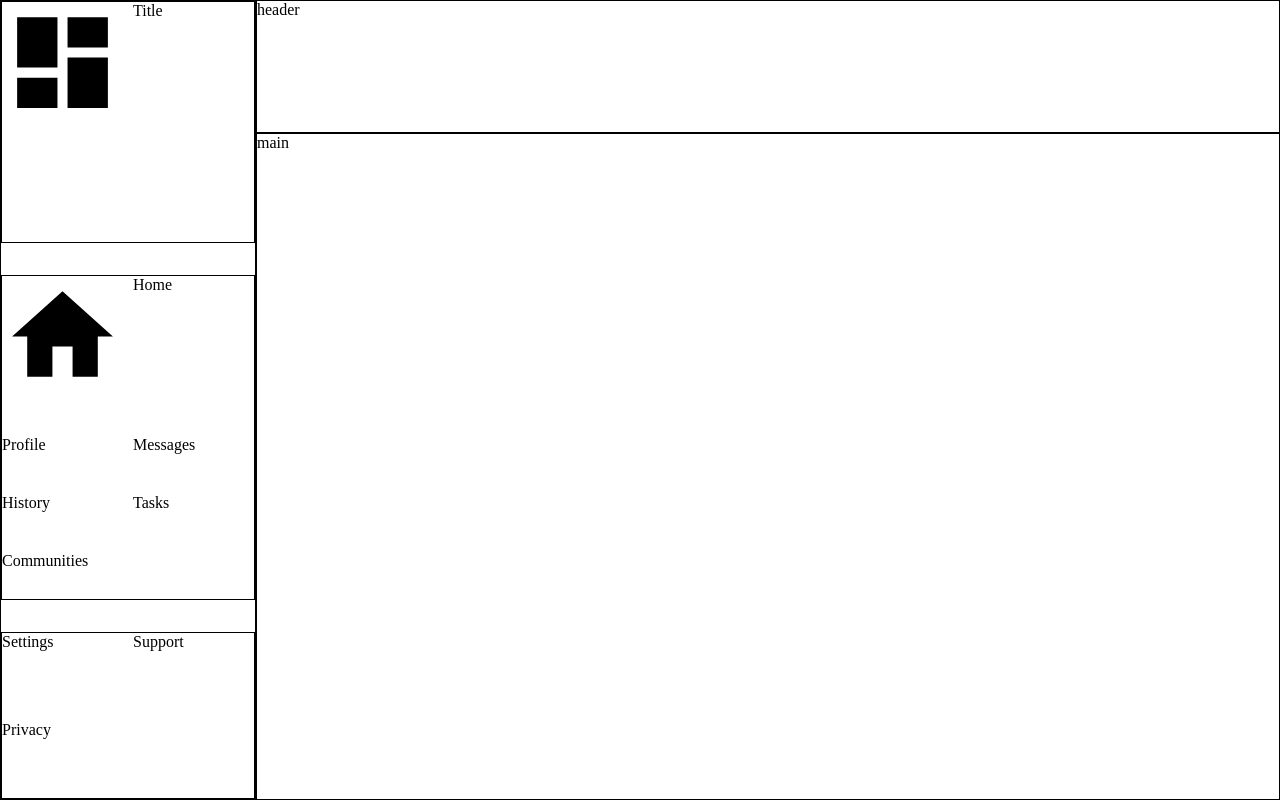
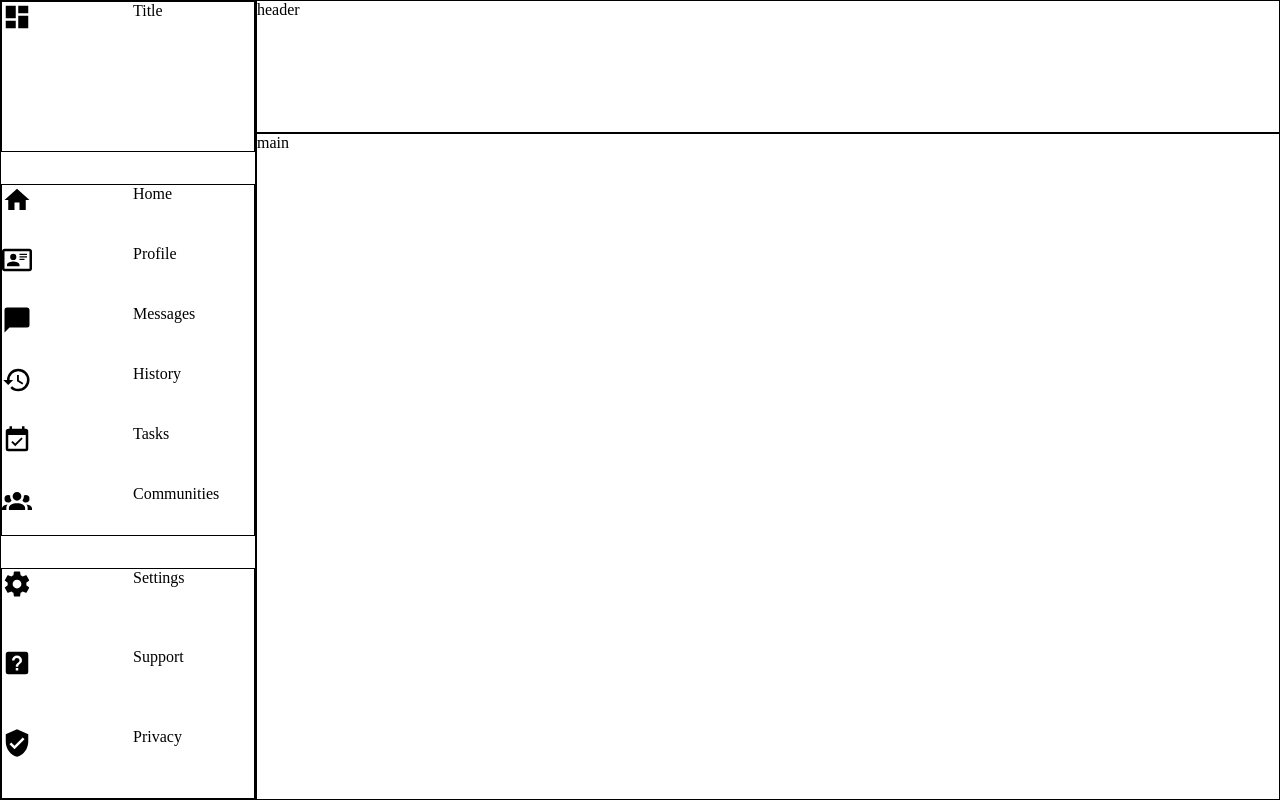
Before and after one commit to brando008/admin-dashboard, a plain HTML site: page index.html in a window 1280 px wide. Drawn offline with Linux system fonts and the light colour scheme.

Commit message:
Sidebar SVGs arranged

```diff
--- a/index.html
+++ b/index.html
@@ -9,25 +9,106 @@
   <body>
     <div class="sidebar">
       <div class="svg">
-        <svg xmlns="http://www.w3.org/2000/svg" viewBox="0 0 24 24">
+        <svg
+          id="sidebar"
+          xmlns="http://www.w3.org/2000/svg"
+          viewBox="0 0 24 24"
+        >
           <path d="M13,3V9H21V3M13,21H21V11H13M3,21H11V15H3M3,13H11V3H3V13Z" />
         </svg>
         <div class="title svg">Title</div>
       </div>
       <div class="svg">
-        <svg xmlns="http://www.w3.org/2000/svg" viewBox="0 0 24 24">
+        <svg
+          id="sidebar"
+          xmlns="http://www.w3.org/2000/svg"
+          viewBox="0 0 24 24"
+        >
           <path d="M10,20V14H14V20H19V12H22L12,3L2,12H5V20H10Z" />
         </svg>
         <div>Home</div>
+        <svg
+          id="sidebar"
+          xmlns="http://www.w3.org/2000/svg"
+          viewBox="0 0 24 24"
+        >
+          <path
+            d="M22,3H2C0.91,3.04 0.04,3.91 0,5V19C0.04,20.09 0.91,20.96 2,21H22C23.09,20.96 23.96,20.09 24,19V5C23.96,3.91 23.09,3.04 22,3M22,19H2V5H22V19M14,17V15.75C14,14.09 10.66,13.25 9,13.25C7.34,13.25 4,14.09 4,15.75V17H14M9,7A2.5,2.5 0 0,0 6.5,9.5A2.5,2.5 0 0,0 9,12A2.5,2.5 0 0,0 11.5,9.5A2.5,2.5 0 0,0 9,7M14,7V8H20V7H14M14,9V10H20V9H14M14,11V12H18V11H14"
+          />
+        </svg>
         <div>Profile</div>
+        <svg
+          id="sidebar"
+          xmlns="http://www.w3.org/2000/svg"
+          viewBox="0 0 24 24"
+        >
+          <path
+            d="M20,2H4A2,2 0 0,0 2,4V22L6,18H20A2,2 0 0,0 22,16V4C22,2.89 21.1,2 20,2Z"
+          />
+        </svg>
         <div>Messages</div>
+        <svg
+          id="sidebar"
+          xmlns="http://www.w3.org/2000/svg"
+          viewBox="0 0 24 24"
+        >
+          <path
+            d="M13.5,8H12V13L16.28,15.54L17,14.33L13.5,12.25V8M13,3A9,9 0 0,0 4,12H1L4.96,16.03L9,12H6A7,7 0 0,1 13,5A7,7 0 0,1 20,12A7,7 0 0,1 13,19C11.07,19 9.32,18.21 8.06,16.94L6.64,18.36C8.27,20 10.5,21 13,21A9,9 0 0,0 22,12A9,9 0 0,0 13,3"
+          />
+        </svg>
         <div>History</div>
+        <svg
+          id="sidebar"
+          xmlns="http://www.w3.org/2000/svg"
+          viewBox="0 0 24 24"
+        >
+          <path
+            d="M19,19H5V8H19M19,3H18V1H16V3H8V1H6V3H5C3.89,3 3,3.9 3,5V19A2,2 0 0,0 5,21H19A2,2 0 0,0 21,19V5A2,2 0 0,0 19,3M16.53,11.06L15.47,10L10.59,14.88L8.47,12.76L7.41,13.82L10.59,17L16.53,11.06Z"
+          />
+        </svg>
         <div>Tasks</div>
+        <svg
+          id="sidebar"
+          xmlns="http://www.w3.org/2000/svg"
+          viewBox="0 0 24 24"
+        >
+          <path
+            d="M12,5.5A3.5,3.5 0 0,1 15.5,9A3.5,3.5 0 0,1 12,12.5A3.5,3.5 0 0,1 8.5,9A3.5,3.5 0 0,1 12,5.5M5,8C5.56,8 6.08,8.15 6.53,8.42C6.38,9.85 6.8,11.27 7.66,12.38C7.16,13.34 6.16,14 5,14A3,3 0 0,1 2,11A3,3 0 0,1 5,8M19,8A3,3 0 0,1 22,11A3,3 0 0,1 19,14C17.84,14 16.84,13.34 16.34,12.38C17.2,11.27 17.62,9.85 17.47,8.42C17.92,8.15 18.44,8 19,8M5.5,18.25C5.5,16.18 8.41,14.5 12,14.5C15.59,14.5 18.5,16.18 18.5,18.25V20H5.5V18.25M0,20V18.5C0,17.11 1.89,15.94 4.45,15.6C3.86,16.28 3.5,17.22 3.5,18.25V20H0M24,20H20.5V18.25C20.5,17.22 20.14,16.28 19.55,15.6C22.11,15.94 24,17.11 24,18.5V20Z"
+          />
+        </svg>
         <div>Communities</div>
       </div>
       <div class="svg">
+        <svg
+          id="sidebar"
+          xmlns="http://www.w3.org/2000/svg"
+          viewBox="0 0 24 24"
+        >
+          <path
+            d="M12,15.5A3.5,3.5 0 0,1 8.5,12A3.5,3.5 0 0,1 12,8.5A3.5,3.5 0 0,1 15.5,12A3.5,3.5 0 0,1 12,15.5M19.43,12.97C19.47,12.65 19.5,12.33 19.5,12C19.5,11.67 19.47,11.34 19.43,11L21.54,9.37C21.73,9.22 21.78,8.95 21.66,8.73L19.66,5.27C19.54,5.05 19.27,4.96 19.05,5.05L16.56,6.05C16.04,5.66 15.5,5.32 14.87,5.07L14.5,2.42C14.46,2.18 14.25,2 14,2H10C9.75,2 9.54,2.18 9.5,2.42L9.13,5.07C8.5,5.32 7.96,5.66 7.44,6.05L4.95,5.05C4.73,4.96 4.46,5.05 4.34,5.27L2.34,8.73C2.21,8.95 2.27,9.22 2.46,9.37L4.57,11C4.53,11.34 4.5,11.67 4.5,12C4.5,12.33 4.53,12.65 4.57,12.97L2.46,14.63C2.27,14.78 2.21,15.05 2.34,15.27L4.34,18.73C4.46,18.95 4.73,19.03 4.95,18.95L7.44,17.94C7.96,18.34 8.5,18.68 9.13,18.93L9.5,21.58C9.54,21.82 9.75,22 10,22H14C14.25,22 14.46,21.82 14.5,21.58L14.87,18.93C15.5,18.67 16.04,18.34 16.56,17.94L19.05,18.95C19.27,19.03 19.54,18.95 19.66,18.73L21.66,15.27C21.78,15.05 21.73,14.78 21.54,14.63L19.43,12.97Z"
+          />
+        </svg>
         <div>Settings</div>
+
+        <svg
+          id="sidebar"
+          xmlns="http://www.w3.org/2000/svg"
+          viewBox="0 0 24 24"
+        >
+          <path
+            d="M11,18H13V16H11V18M12,6A4,4 0 0,0 8,10H10A2,2 0 0,1 12,8A2,2 0 0,1 14,10C14,12 11,11.75 11,15H13C13,12.75 16,12.5 16,10A4,4 0 0,0 12,6M5,3H19A2,2 0 0,1 21,5V19A2,2 0 0,1 19,21H5A2,2 0 0,1 3,19V5A2,2 0 0,1 5,3Z"
+          />
+        </svg>
         <div>Support</div>
+        <svg
+          id="sidebar"
+          xmlns="http://www.w3.org/2000/svg"
+          viewBox="0 0 24 24"
+        >
+          <path
+            d="M10,17L6,13L7.41,11.59L10,14.17L16.59,7.58L18,9M12,1L3,5V11C3,16.55 6.84,21.74 12,23C17.16,21.74 21,16.55 21,11V5L12,1Z"
+          />
+        </svg>
         <div>Privacy</div>
       </div>
     </div>
--- a/styles.css
+++ b/styles.css
@@ -28,6 +28,10 @@ body {
   grid-template-columns: 1fr 1fr;
   gap: 10px;
 }
+#sidebar {
+  height: 30px;
+  width: 30px;
+}
 .sidebar > div {
   border: 0.1px solid black;
 }
```
Also changed, not shown: svg/cog.svg (added), svg/help-box.svg (added), svg/shield-check.svg (added).
